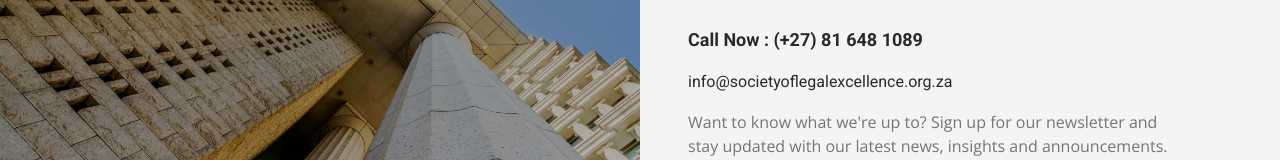
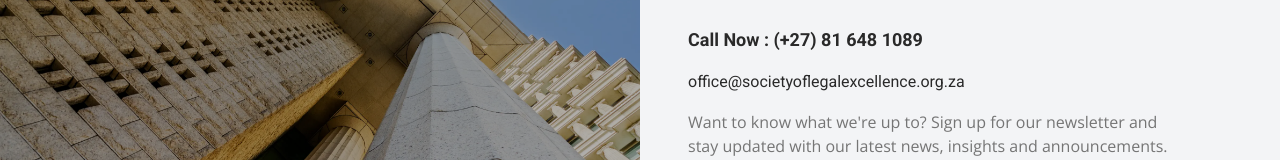
Before and after one commit to Tshabalala-Thabo/society-of-legal-excellence, a Next.js app: page / in a window 1280 px wide. Shown: the part 2042-2202 px from the top of the page. Built offline with nearby package versions, Linux system fonts and the light colour scheme.

Commit message:
Update footer.tsx

```diff
--- a/components/footer.tsx
+++ b/components/footer.tsx
@@ -26,7 +26,7 @@ export default function Footer() {
 
                     </h4>
                     <p className="mb-3 md:mb-4 font-roboto text-sm sm:text-base">
-                        info@societyoflegalexcellence.org.za
+                        office@societyoflegalexcellence.org.za
                     </p>
                     <p className="text-muted-foreground text-sm sm:text-base mb-4">
                         Want to know what we're up to? Sign up for our newsletter and stay
```
